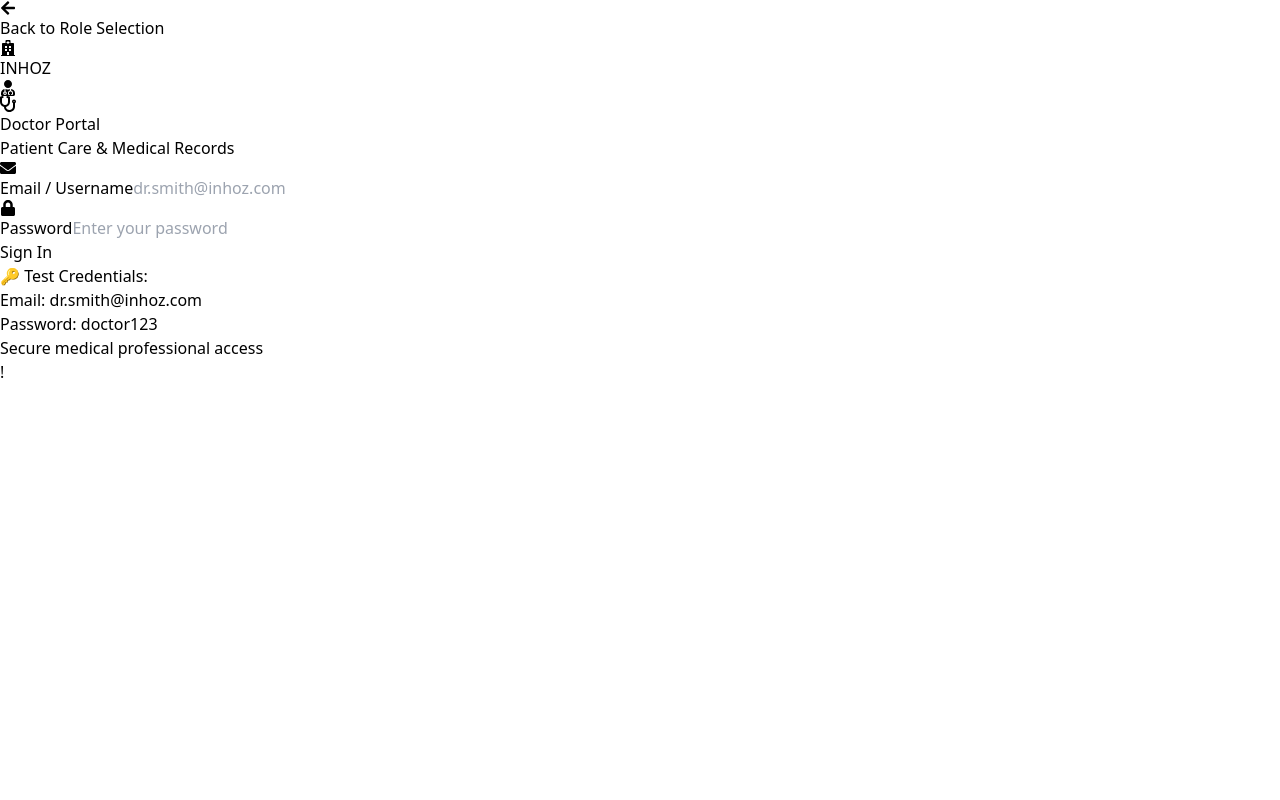
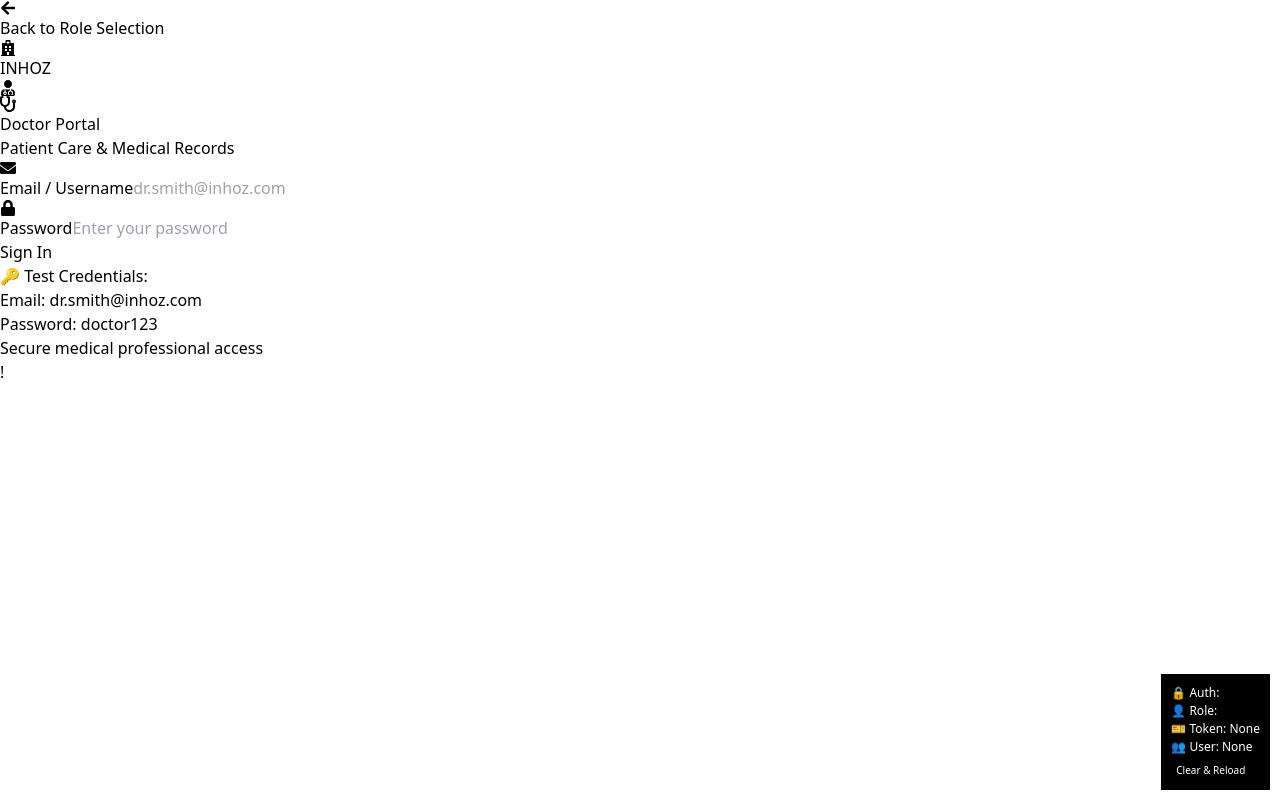
Before and after one commit to yogi-68/INHOZ_WEB, a React (Vite) app: page /login/doctor in a window 1280 px wide. Built offline with nearby package versions, Linux system fonts and the light colour scheme.

Commit message:
Add debugging and temporary bypass for login issues

```diff
--- a/src/App.jsx
+++ b/src/App.jsx
@@ -22,31 +22,69 @@
   const isAuthenticated = localStorage.getItem('isAuthenticated') === 'true';
   const userRole = localStorage.getItem('userRole');
 
+  console.log('🔒 ProtectedRoute check:', { isAuthenticated, userRole, allowedRoles });
+
   if (!isAuthenticated) {
+    console.log('❌ Not authenticated, redirecting to login');
     return <Navigate to="/login" />;
   }
 
   if (allowedRoles && !allowedRoles.includes(userRole)) {
+    console.log('❌ Role not authorized, redirecting to unauthorized');
     return <Navigate to="/unauthorized" />;
   }
 
+  console.log('✅ Access granted');
   return children;
 };
 
 // Role-based dashboard redirect
 const DashboardRedirect = () => {
   const userRole = localStorage.getItem('userRole');
+  const isAuthenticated = localStorage.getItem('isAuthenticated') === 'true';
+
+  console.log('🔄 DashboardRedirect:', { userRole, isAuthenticated });
+
+  if (!isAuthenticated) {
+    console.log('🔄 Not authenticated, going to login');
+    return <Navigate to="/login" replace />;
+  }
 
   switch(userRole) {
     case 'admin':
+      console.log('🔄 Redirecting to admin dashboard');
       return <Navigate to="/admin" replace />;
     case 'doctor':
+      console.log('🔄 Redirecting to doctor dashboard');
       return <Navigate to="/doctor" replace />;
     case 'patient':
+      console.log('🔄 Redirecting to patient dashboard');
       return <Navigate to="/patient" replace />;
     default:
+      console.log('🔄 Unknown role, going to login');
       return <Navigate to="/login" replace />;
   }
+};
+
+// Debug component for development
+const AuthDebug = () => {
+  const isAuthenticated = localStorage.getItem('isAuthenticated');
+  const userRole = localStorage.getItem('userRole');
+  const user = localStorage.getItem('user');
+  const token = localStorage.getItem('token');
+
+  return (
+    <div style={{ position: 'fixed', bottom: '10px', right: '10px', background: '#000', color: '#fff', padding: '10px', fontSize: '12px', zIndex: 9999 }}>
+      <div>🔒 Auth: {isAuthenticated}</div>
+      <div>👤 Role: {userRole}</div>
+      <div>🎫 Token: {token ? 'Present' : 'None'}</div>
+      <div>👥 User: {user ? 'Present' : 'None'}</div>
+      <button onClick={() => {
+        localStorage.clear();
+        window.location.reload();
+      }} style={{marginTop: '5px', padding: '2px 5px', fontSize: '10px'}}>Clear & Reload</button>
+    </div>
+  );
 };
 
 function App() {
@@ -121,6 +159,9 @@
           {/* Catch all - redirect to login or dashboard */}
           <Route path="*" element={<DashboardRedirect />} />
         </Routes>
+
+        {/* Debug component for development - remove in production */}
+        <AuthDebug />
       </Router>
     </LanguageProvider>
   );
--- a/src/Components/DoctorLogin.jsx
+++ b/src/Components/DoctorLogin.jsx
@@ -19,7 +19,10 @@
     setLoading(true);
 
     try {
+      console.log('🔄 Attempting login with:', { email: formData.username });
       const response = await apiClient.login(formData.username, formData.password);
+
+      console.log('📡 API Response:', response);
 
       if (response.success && response.data) {
         const role = response.data.user.role;
@@ -32,6 +35,7 @@
 
         localStorage.setItem('isAuthenticated', 'true');
         localStorage.setItem('userRole', role);
+        localStorage.setItem('token', response.data.accessToken);
         initializeSocket(response.data.accessToken);
 
         console.log('✅ Doctor login successful!');
@@ -40,8 +44,30 @@
         setError(response.error || 'Invalid credentials');
       }
     } catch (err) {
-      console.error('Login error:', err);
-      setError(err.message || 'Login failed. Please try again.');
+      console.error('🚨 Login error details:', err);
+
+      // Temporary bypass for development when backend is down
+      if (err.message.includes('fetch') || err.message.includes('NetworkError') || err.message.includes('Failed to fetch')) {
+        console.log('🔧 Backend unavailable - using development bypass');
+        setError('⚠️ Backend currently unavailable. Using development mode.');
+
+        // Set temporary auth for development
+        localStorage.setItem('isAuthenticated', 'true');
+        localStorage.setItem('userRole', 'doctor');
+        localStorage.setItem('user', JSON.stringify({
+          id: 'dev-doctor-1',
+          name: 'Dr. Development',
+          email: formData.username,
+          role: 'doctor'
+        }));
+
+        setTimeout(() => {
+          console.log('🔄 Redirecting to doctor dashboard...');
+          navigate('/doctor');
+        }, 1000);
+      } else {
+        setError(err.message || 'Login failed. Please try again.');
+      }
     } finally {
       setLoading(false);
     }
```
